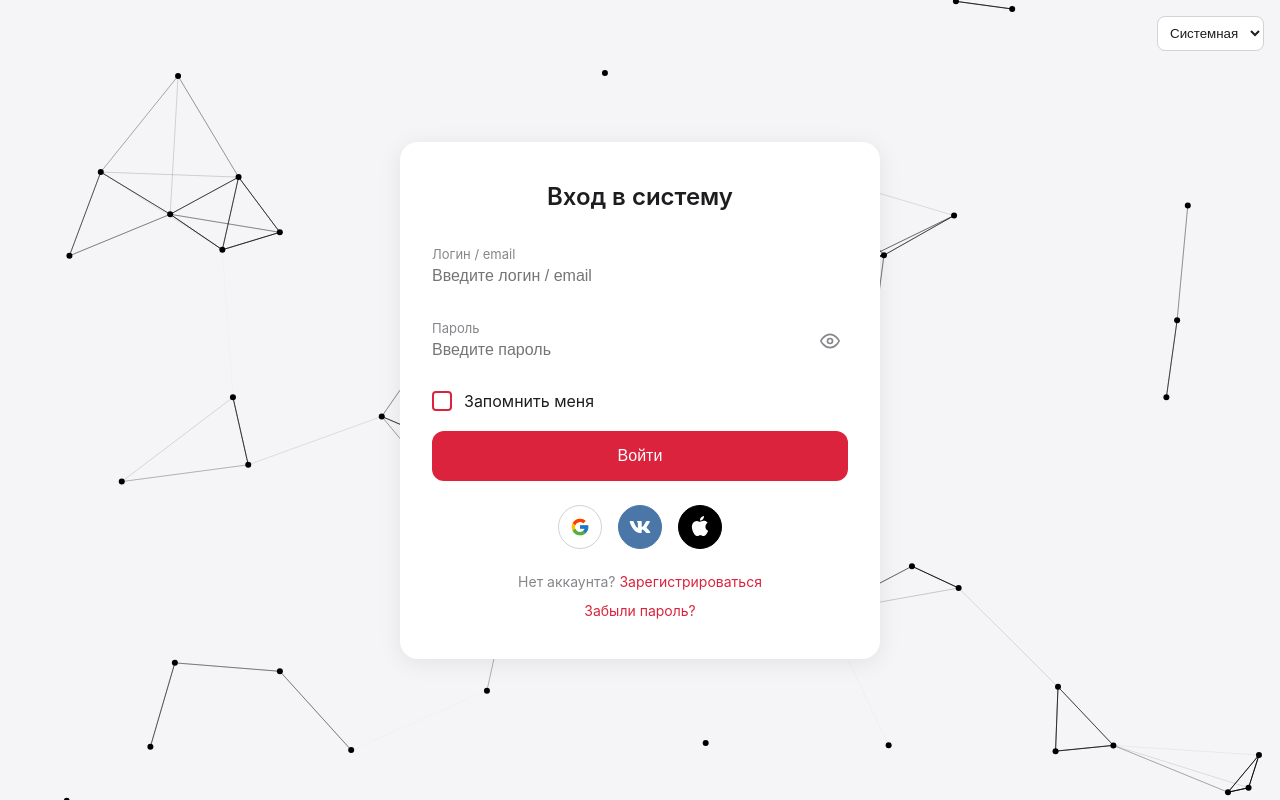
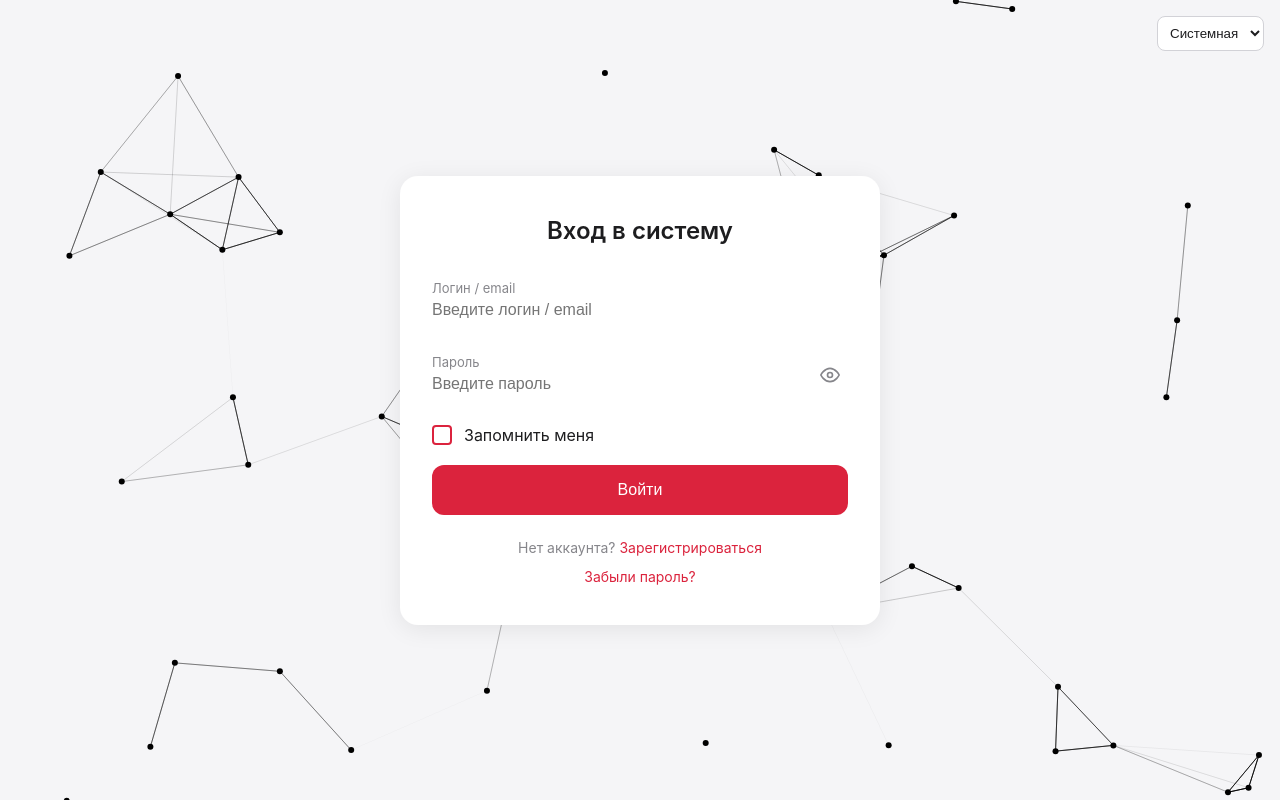
Before and after one commit to AgishevDm/campus, a React (Create React App) app in the folder frontend/: page /login in a window 1280 px wide. Built offline with nearby package versions, Linux system fonts and the light colour scheme.

Commit message:
ПРАВКИ УБРАЛ ВХОД С

```diff
--- a/frontend/src/sreens/Auth/Login.tsx
+++ b/frontend/src/sreens/Auth/Login.tsx
@@ -149,7 +149,7 @@ export default function Login({ setIsAuthenticated }: LoginProps) {
           </button>
         </form>
 
-        <div className="social-login-buttons">
+        {/* <div className="social-login-buttons">
           <button
             type="button"
             className="social-button google"
@@ -176,7 +176,7 @@ export default function Login({ setIsAuthenticated }: LoginProps) {
             <ImAppleinc className="social-icon" />
             <span className="button-text">Войти с Apple</span>
           </button>
-        </div>
+        </div> */}
 
         <div className="auth-footer">
           Нет аккаунта? <Link to="/register">Зарегистрироваться</Link>
```
